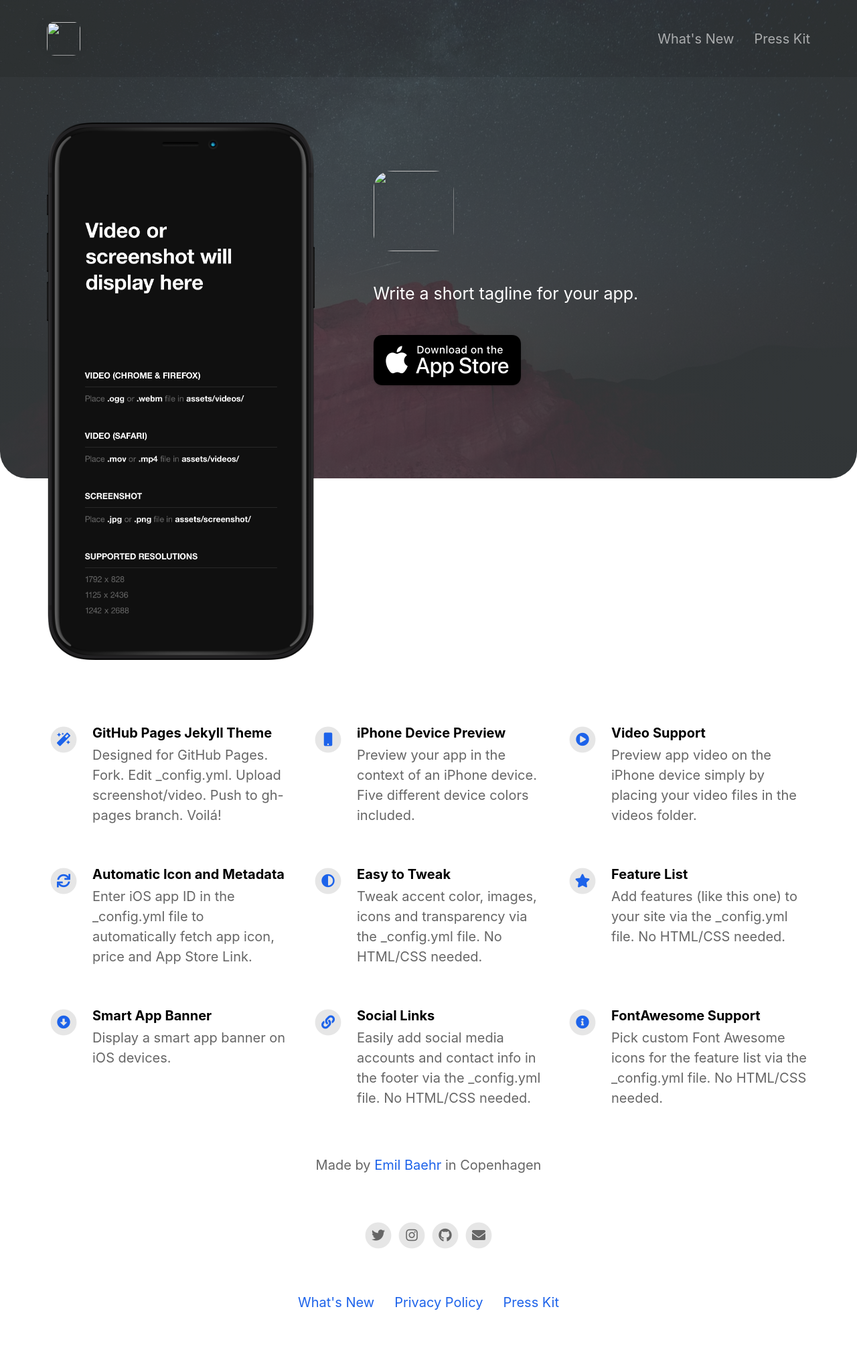
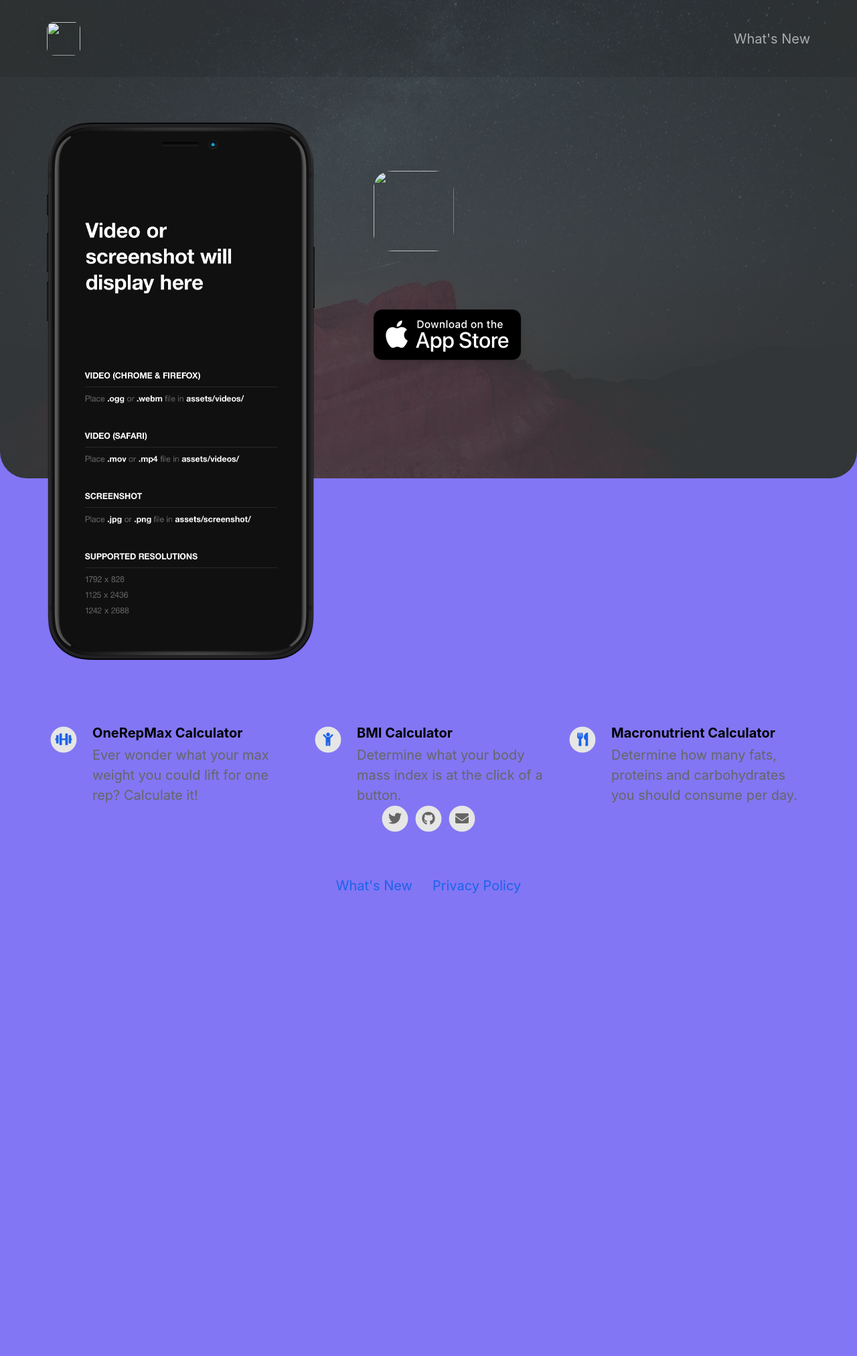
Before and after one commit to healthcalc/healthcalcapp, a Jekyll site: the page built from index.html, in a window 1280 px wide. Shown: the whole page at 67% size. Built offline with Jekyll 4.4.1, drawn with Linux system fonts in a browser that asks for light colours; nearby versions of some CDN libraries; after the commit the page ends 1402 px from its top, so only the background shows below that.

Commit message:
Update _config.yml

```diff
--- a/_config.yml
+++ b/_config.yml
@@ -2,74 +2,50 @@
 page_title                                :                                           # Automatically populates with app name if not set and if iOS app ID is set. Otherwise enter manually.
 
 # App Info
-ios_app_id                                : 1234793120                                # Required. Enter iOS app ID to automatically populate name, price and icons (e.g. 718043190).
+ios_app_id                                : 1567425913                                # Required. Enter iOS app ID to automatically populate name, price and icons (e.g. 718043190).
 ios_app_country                           : us                                        # Required outside USA. Enter 2 letter country code as in https://en.wikipedia.org/wiki/ISO_3166-1_alpha-2
 
 appstore_link                             :                                           # Automatically populates if not set and if iOS app ID is set. Otherwise enter manually.
 playstore_link                            :                                           # Enter Google Play Store URL.
-presskit_download_link                    : https://emilbaehr.com                                          # Enter a link to downloadable file or (e.g. public Dropbox link to a .zip file).
+presskit_download_link                    :                                           # Enter a link to downloadable file or (e.g. public Dropbox link to a .zip file).
                                                                                       # Or upload your press kit file to assets and set path accordingly (e.g. "assets/your_press_kit.zip").
 
 app_icon                                  : # assets/appicon.png                      # Automatically populates if not set and if iOS app ID is set.  Otherwise enter path to icon file manually.
 app_name                                  :                                           # Automatically populates if not set and if iOS app ID is set.  Otherwise enter manually.
 app_price                                 :                                           # Automatically populates if not set and if iOS app ID is set.  Otherwise enter manually.
-app_description                           : Write a short tagline for your app.
+app_description                           :
 
 enable_smart_app_banner                   : true                                      # Set to true to show a smart app banner at top of page on mobile devices.
 
 
 
 # Information About Yourself
-your_name                                 : Emil Baehr
-your_link                                 : https://emilbaehr.com
-your_city                                 : Copenhagen
-email_address                             : emil.baehr@gmail.com
-facebook_username                         :
-instagram_username                        : ebaehr
-twitter_username                          : ebaehr
-github_username                           : emilbaehr
-youtube_username                          :
+# your_name                                 : Emil Baehr
+# your_link                                 : https://twitter.com/halluxdev
+your_city                                 : Connecticut
+email_address                             : halluxdev@gmail.com
+# facebook_username                         :
+# instagram_username                        :
+twitter_username                          : halluxdev
+github_username                           : haIIux
+# youtube_username                          :
 
 
 
 # Feature List                            Edit, add or remove features to be presented.
 features                                  :
 
-  - title                                 : GitHub Pages Jekyll Theme
-    description                           : Designed for GitHub Pages. Fork. Edit _config.yml. Upload screenshot/video. Push to gh-pages branch. Voilá!
-    fontawesome_icon_name                 : magic
+  - title                                 : OneRepMax Calculator
+    description                           : Ever wonder what your max weight you could lift for one rep? Calculate it!
+    fontawesome_icon_name                 : dumbbell
 
-  - title                                 : iPhone Device Preview
-    description                           : Preview your app in the context of an iPhone device. Five different device colors included.
-    fontawesome_icon_name                 : mobile
+  - title                                 : BMI Calculator
+    description                           : Determine what your body mass index is at the click of a button.
+    fontawesome_icon_name                 : child
 
-  - title                                 : Video Support
-    description                           : Preview app video on the iPhone device simply by placing your video files in the videos folder.
-    fontawesome_icon_name                 : play-circle
-
-  - title                                 : Automatic Icon and Metadata
-    description                           : Enter iOS app ID in the _config.yml file to automatically fetch app icon, price and App Store Link.
-    fontawesome_icon_name                 : sync
-
-  - title                                 : Easy to Tweak
-    description                           : Tweak accent color, images, icons and transparency via the _config.yml file. No HTML/CSS needed.
-    fontawesome_icon_name                 : adjust
-
-  - title                                 : Feature List
-    description                           : Add features (like this one) to your site via the _config.yml file. No HTML/CSS needed.
-    fontawesome_icon_name                 : star
-
-  - title                                 : Smart App Banner
-    description                           : Display a smart app banner on iOS devices.
-    fontawesome_icon_name                 : arrow-alt-circle-down
-
-  - title                                 : Social Links
-    description                           : Easily add social media accounts and contact info in the footer via the _config.yml file. No HTML/CSS needed.
-    fontawesome_icon_name                 : link
-
-  - title                                 : FontAwesome Support
-    description                           : Pick custom Font Awesome icons for the feature list via the _config.yml file. No HTML/CSS needed.
-    fontawesome_icon_name                 : info-circle
+  - title                                 : Macronutrient Calculator
+    description                           : Determine how many fats, proteins and carbohydrates you should consume per day.
+    fontawesome_icon_name                 : utensils
 
   - title                                 : # New Feature Title
     description                           : # New Feature Description
@@ -88,7 +64,7 @@ cover_overlay_transparency                : 0.8
 
 device_color                              : black                                     # Set to: blue, black, yellow, coral or white.
 
-body_background_color                     : "#ffffff"
+body_background_color                     : "#8276F4"
 
 link_color                                : "#1d63ea"
 
```
